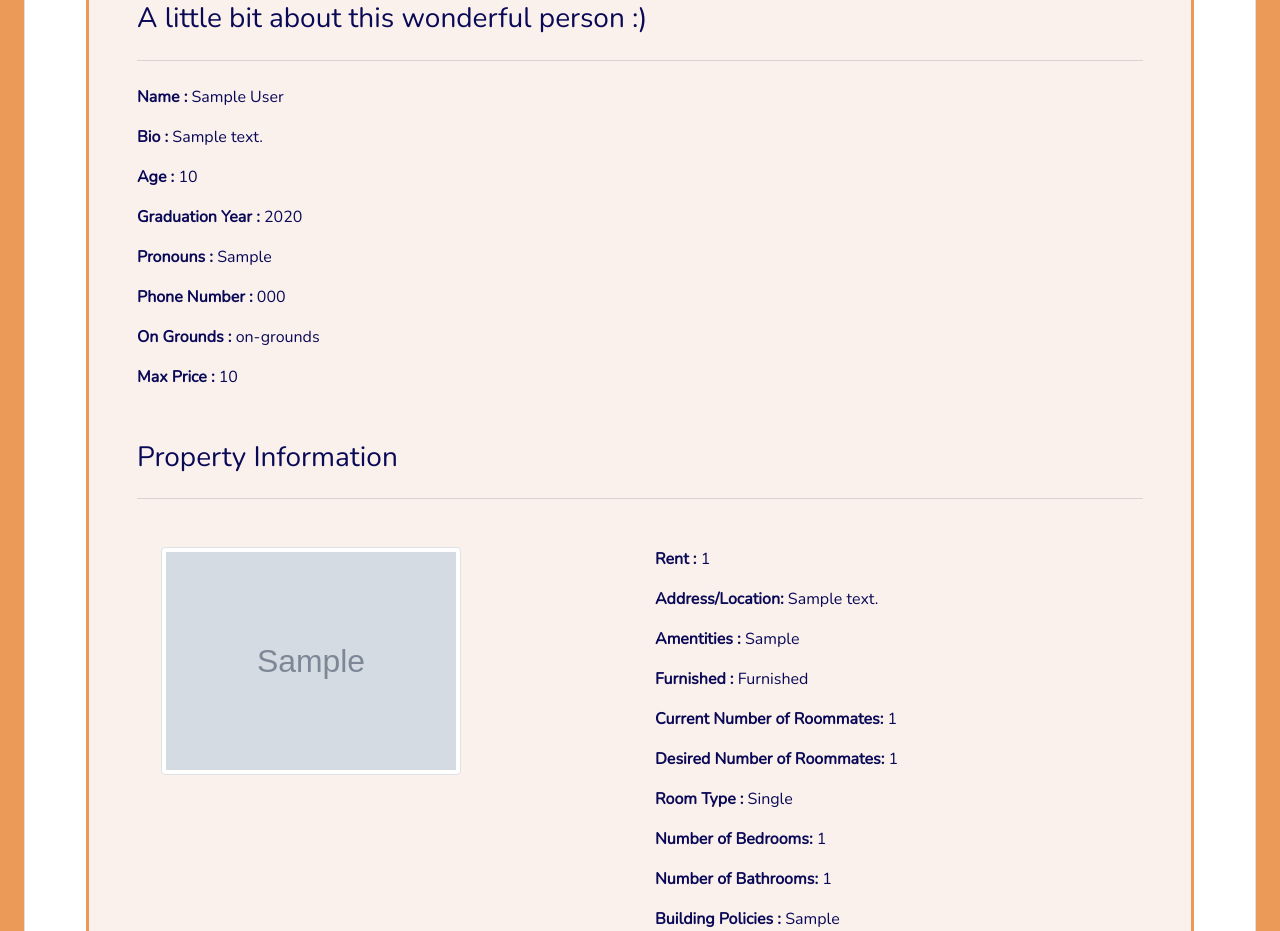
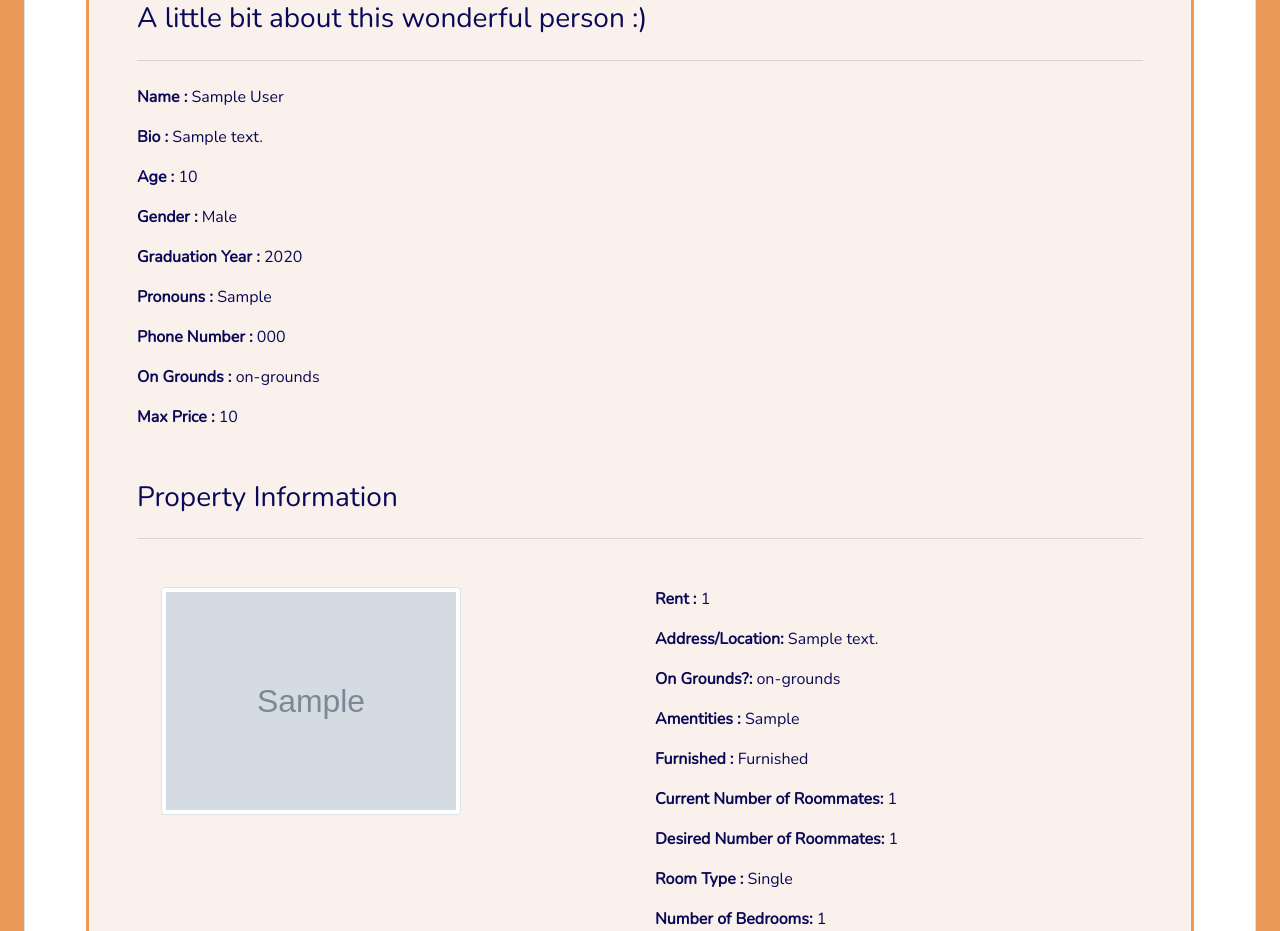
Before and after one commit to hanahamberno/project-a-23, a Django app: page /profile/1 in a window 1280 px wide. Shown: the part 366-1297 px from the top of the page. Run offline with Django 3.2, Linux system fonts and the light colour scheme; tables that the repository leaves empty hold one stand-in row (values such as "Sample post"); grey boxes marked "Sample" are stand-in pictures; some libraries are stand-ins or nearby versions; some web fonts are replaced.

Commit message:
profile, property matching algorithm

```diff
--- a/social_app/templates/social_app/detail.html
+++ b/social_app/templates/social_app/detail.html
@@ -33,6 +33,14 @@
                     <strong>Age :</strong>
                     {%if profile.age%}
                     {{ profile.age }}
+                {%else%}
+                    -
+                {%endif%}
+                </p>
+                <p>
+                    <strong>Gender :</strong>
+                    {%if profile.gender%}
+                    {{ profile.gender }}
                 {%else%}
                     -
                 {%endif%}
@@ -101,6 +109,14 @@
                             <strong>Address/Location:</strong>
                             {%if profile.property.address%}
                             {{ profile.property.address }}
+                        {%else%}
+                            -
+                        {%endif%}
+                        </p>
+                        <p>
+                            <strong>On Grounds?:</strong>
+                            {%if profile.property.on_grounds%}
+                            {{ profile.property.on_grounds }}
                         {%else%}
                             -
                         {%endif%}
--- a/social_app/views.py
+++ b/social_app/views.py
@@ -92,27 +92,83 @@ class PreferenceListView(ListView):
 def preference_list_view(request):
     profile_all = Profile.objects.all()
     profile = Profile.objects.get(user__pk=request.user.pk)
+    top_profile_list = []
 
-    score = 0
-    top_profile_list = list()
-    if (profile.match_list == "Both"):
-        display_list = Profile.objects.filter(Q(match_list__icontains="both") & Q(display_profile=True) & Q(property__display_property=True)).exclude(user__pk=request.user.pk)
+    if (profile.match_list == "Both" or not profile.match_list):
+        # display_list = Profile.objects.filter(Q(display_profile=True)).exclude(user__pk=request.user.pk)
+        # for d in display_list:
+        #     if d.property_id != None:
+        #         if d.property.display_property:
+        #             score = 0
+        #             # calculate the score for each profile in display_list
+        #             for pref in d.preference_list(): #
+        #                 if pref != None:
+        #                     if(pref == "max_price" and d.property.rent <= profile.max_price):
+        #                         score += 1
+        #                     if(pref == "on_grounds" and d.property.on_grounds == profile.on_grounds):
+        #                         score += 1
+        #                     if(pref == "pref_gender"):
+        #                         if(profile.pref_gender == "NO_PREFERENCE"):
+        #                             score += 1
+        #                         else:
+        #                             if(d.gender == profile.pref_gender):
+        #                                 score += 1
+        #     else:
+        #         for pref in d.preference_list():
+        #             if pref != None:
+        #                 if(pref == "on_grounds" and d.property.on_grounds == profile.on_grounds):
+        #                     score += 1
+        #                 if(pref == "pref_gender"):
+        #                     if(profile.pref_gender == "NO_PREFERENCE"):
+        #                         score += 1
+        #                     else:
+        #                         if(d.gender == profile.pref_gender):
+        #                             score += 1
+        pass
+
+
+    elif (profile.match_list == "Profile"):
+        display_list = Profile.objects.filter(Q(display_profile=True) & Q(property__display_property=False)).exclude(user__pk=request.user.pk)
         for d in display_list:
-            pass
-    if (profile.match_list == "Property"):
+            score = 0
+            # calculate the score for each profile in display_list
+            for pref in d.preference_list(): #
+                print(pref)
+                if pref != None:
+                    if(pref == "on_grounds" and d.on_grounds == profile.on_grounds):
+                        score += 1
+                    if(pref == "pref_gender"):
+                        if(profile.pref_gender == "NO_PREFERENCE"):
+                            score += 1
+                        else:
+                            if(d.gender == profile.pref_gender):
+                                score += 1
+
+    elif (profile.match_list == "Property"):
         display_list = Profile.objects.filter(Q(display_profile=True) & Q(property__display_property=True)).exclude(user__pk=request.user.pk)
+        print(display_list)
         for d in display_list:
-            if d.property.rent != None:
-                if(d.property.rent <= profile.max_price):
-                    score += 1
-                    top_profile_list.append((d, score))
-        #display_list = Profile.objects.filter(property__pk__isnull=False).filter(Q(property__display_property=True))
-    if (profile.match_list == "Profile"):
-        display_list = Profile.objects.filter(Q(display_profile=True) & Q(property__display_property=False)).exclude(user__pk=request.user.pk)
-        #display_list = Profile.filter(property__pk__isnull=True).filter(Q(display_profile=True))
+            score = 0
+            # calculate the score for each profile in display_list
+            for pref in d.preference_list(): #
+                print(pref)
+                if pref != None:
+                    if(pref == "max_price" and d.property.rent <= profile.max_price):
+                        score += 1
+                    if(pref == "on_grounds" and d.property.on_grounds == profile.on_grounds):
+                        score += 1
+                    if(pref == "pref_gender"):
+                        if(profile.pref_gender == "NO_PREFERENCE"):
+                            score += 1
+                        else:
+                            if(d.gender == profile.pref_gender):
+                                score += 1
 
+            top_profile_list.append((score, d))
+    top_profile_list = sorted(top_profile_list, key=lambda x: x[0], reverse=True)
+    print(top_profile_list[0:15])
     context = {
-        "display_list": top_profile_list
+        "display_list": top_profile_list[0:15]
     }
     return render(
         request=request,
--- a/users/admin.py
+++ b/users/admin.py
@@ -13,6 +13,7 @@ class ProfileAdmin(admin.ModelAdmin):
         'last_name',
         'email',
         'age',
+        'display_profile',
     )
 
     def first_name(self, obj):
@@ -39,6 +40,7 @@ class PropertyAdmin(admin.ModelAdmin):
     list_display = (
         '__str__',
         'rent',
+        'on_grounds',
         'address',
         'furnished',
         'current_number_of_roommates',
--- a/users/forms.py
+++ b/users/forms.py
@@ -24,6 +24,7 @@ class ProfileUpdateForm(forms.ModelForm):
             'display_profile',
             'image',
             'age',
+            'gender',
             'bio',
             'pronouns',
             'graduation_year',
@@ -37,6 +38,7 @@ class PreferenceUpdateForm(forms.ModelForm):
             'match_list',
             'on_grounds',
             'max_price',
+            'pref_gender',
         ]
 
 
@@ -59,4 +61,5 @@ class PropertyUpdateForm(forms.ModelForm):
             'lease_duration',
             'building_type',
             'other_details',
+            'on_grounds',
         ]
--- a/users/models.py
+++ b/users/models.py
@@ -36,6 +36,17 @@ class Profile(models.Model):
         (N_A, "N/A")
     )
 
+    MALE = "Male"
+    FEMALE = "Female"
+    OTHER = "Other"
+
+    GENDER_CHOICES = (
+        (MALE, "Male"),
+        (FEMALE, "Female"),
+        (OTHER, "Other"),
+        (NO_PREFERENCE, "No preference")
+    )
+
     user = models.OneToOneField(
         User,
         null=True,
@@ -57,6 +68,13 @@ class Profile(models.Model):
     )
 
     bio = models.TextField(blank=True, default='')
+
+    gender = models.CharField(
+        blank=True,
+        max_length=30,
+        choices=GENDER_CHOICES[0:3],
+    )
+
 
     graduation_year = models.IntegerField(
         blank=True,
@@ -89,14 +107,25 @@ class Profile(models.Model):
 
     # user wants to match with people who only have
     match_list = models.CharField(
+        verbose_name='Match with people who',
         blank=True,
         choices=(
-            ("Property", 'Property'),
-            ("Profile", 'Profile'),
-            ("Both", 'Both'),
+            ("Property", 'Have a property'),
+            ("Profile", 'Don\'t have a property'),
+            ("Both", 'No preference'),
         ),
         max_length=100
     )
+
+    pref_gender = models.CharField(
+        verbose_name='Preferred Gender',
+        blank=True,
+        max_length=30,
+        choices=GENDER_CHOICES,
+    )
+
+    def preference_list(self):
+        return ["max_price", "on_grounds", "pref_gender",]
     # attributes needed:
     # 2. graduation year -> Char(with number)? Integer?
     # 3. Age -> Integer
@@ -167,6 +196,7 @@ class Property(models.Model):
     class Meta:
         verbose_name_plural = "Properties"
 
+
     FURNISHED = "Furnished"
     UNFURNISHED = "Unfurnished"
     FURNISHED_CHOICES = (
@@ -194,6 +224,19 @@ class Property(models.Model):
         (HOUSE, "House"),
         (TOWNHOUSE, "Townhouse"),
         (OTHER, "Other"),
+    )
+
+    # on grounds choices
+    ON_GROUNDS = "on-grounds"
+    OFF_GROUNDS = "off-grounds"
+    NO_PREFERENCE = "no preference"
+    N_A = "na"
+
+    GROUNDS_CHOICES = (
+        (ON_GROUNDS, "On-Grounds"),
+        (OFF_GROUNDS, "Off-Grounds"),
+        (NO_PREFERENCE, "No Preference"),
+        (N_A, "N/A")
     )
 
     profile = models.OneToOneField(
@@ -284,5 +327,11 @@ class Property(models.Model):
         default=False,
     )
 
+    on_grounds = models.CharField(
+        blank=True,
+        choices=GROUNDS_CHOICES,
+        max_length=50
+    )
+
     def __str__(self):
        return f"{self.profile.user.first_name} {self.profile.user.last_name}'s Property"
```
Also changed, not shown: social_app/templates/social_app/top_matches_list.html (+6 -6 lines), users/migrations/0017_property_on_grounds.py (added), users/migrations/0018_auto_20210415_1544.py (added), users/migrations/0019_auto_20210415_1555.py (added).
